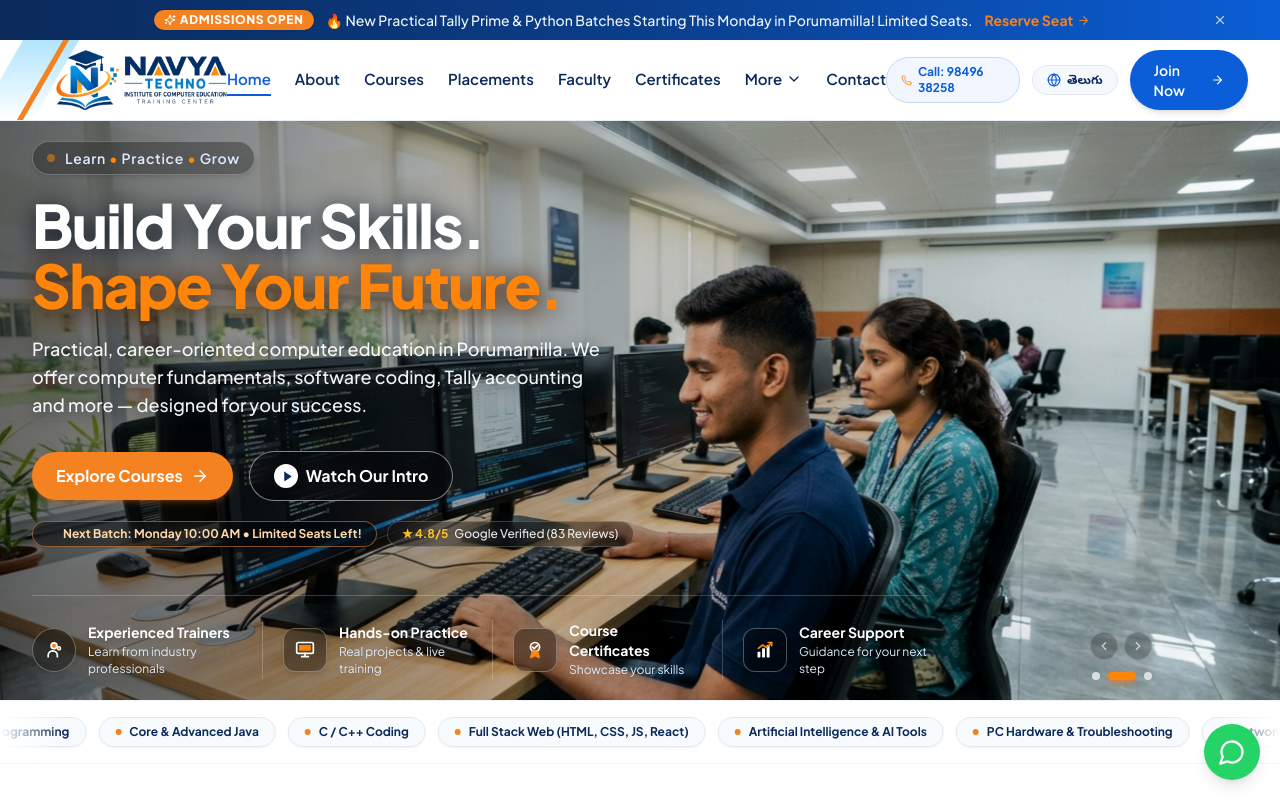
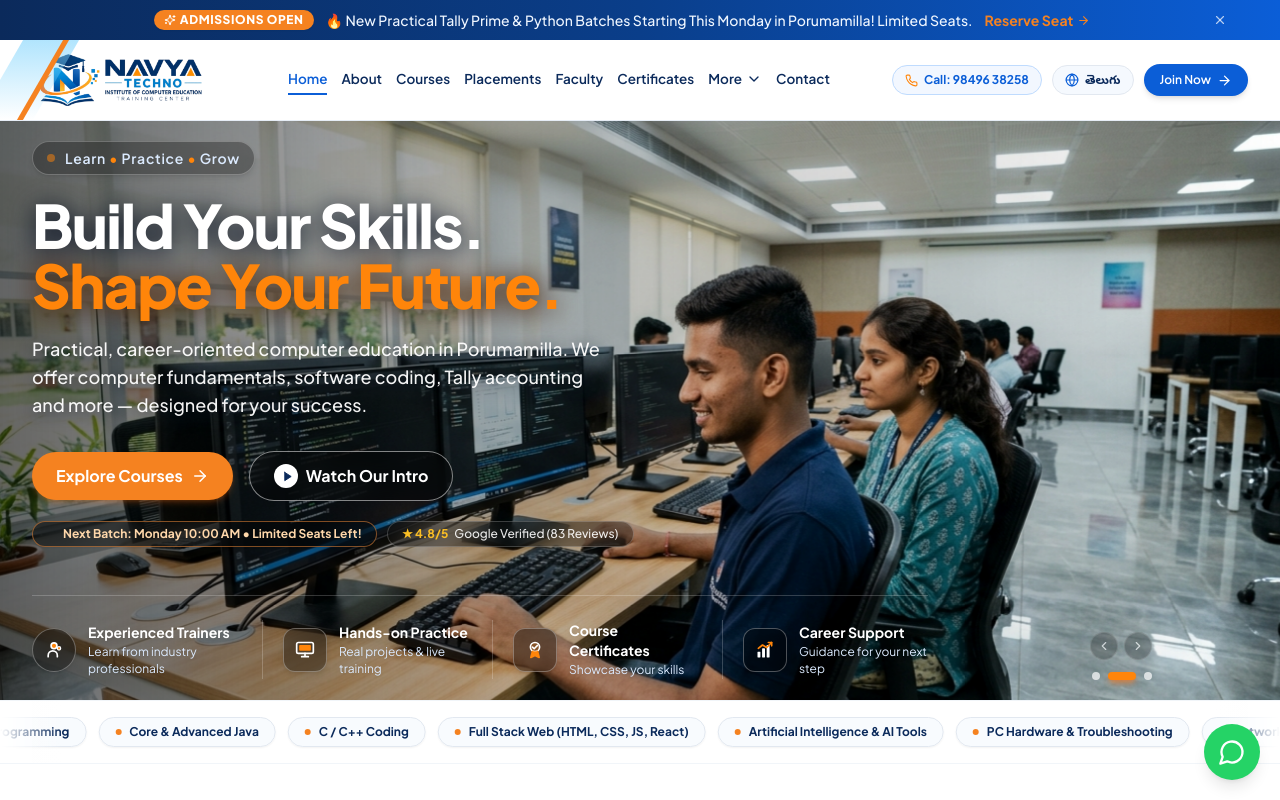
Before and after one commit to madhu16262223/NAVYA-INSTITUTE, a React (Vite) app: page / in a window 1280 px wide. Shown: the top 800 px of the page. Built offline with nearby package versions, Linux system fonts and the light colour scheme.

Commit message:
Fix navbar layout: prevent logo-nav collision, add whitespace-nowrap to call pill, and optimize responsive spacing

```diff
--- a/src/components/Layout.jsx
+++ b/src/components/Layout.jsx
@@ -11,7 +11,7 @@ import { useDemoModal } from '../context/DemoModalContext';
 import { AnnouncementBar, ScrollToTop } from './Enhancements';
 
 const lk = ({ isActive }) =>
-  `border-b-2 py-1 text-[15px] font-semibold transition-colors ${
+  `border-b-2 py-1 text-[13.5px] 2xl:text-[14.5px] font-semibold transition-colors whitespace-nowrap ${
     isActive ? 'border-[#0B5ED7] text-[#0B5ED7]' : 'border-transparent text-navy hover:text-[#0B5ED7]'
   }`;
 
@@ -54,20 +54,20 @@ export function Navbar() {
         <span aria-hidden="true" className="pointer-events-none absolute left-0 top-0 hidden h-full w-14 -skew-x-[30deg] bg-gradient-to-b from-sky-300/60 to-transparent sm:block" />
         <span aria-hidden="true" className="pointer-events-none absolute left-10 top-0 hidden h-full w-1.5 -skew-x-[30deg] bg-accent sm:block" />
 
-        <div className={`container-x flex items-center justify-between transition-[height] duration-300 ${s ? 'h-16' : 'h-[72px] xl:h-20'}`}>
+        <div className={`container-x flex items-center justify-between gap-4 transition-[height] duration-300 ${s ? 'h-16' : 'h-[72px] xl:h-20'}`}>
           {/* Logo */}
-          <Link to="/" aria-label="Navya Techno home" className="sm:ml-6">
+          <Link to="/" aria-label="Navya Techno home" className="shrink-0 mr-4 sm:mr-6 2xl:mr-8 sm:ml-2 2xl:ml-4">
             <img
               src={images.logo.horizontal}
               alt="Navya Techno – Institute of Computer Education Training Center"
               width="1100"
               height="353"
-              className={`w-auto transition-[height] duration-300 ${s ? 'h-11 sm:h-12' : 'h-12 sm:h-14 xl:h-[60px]'}`}
+              className={`w-auto transition-[height] duration-300 ${s ? 'h-10 sm:h-11' : 'h-11 sm:h-12 xl:h-[52px]'}`}
             />
           </Link>
 
           {/* Desktop Navigation Links */}
-          <nav aria-label="Main" className="hidden items-center gap-6 xl:flex">
+          <nav aria-label="Main" className="hidden items-center gap-3.5 2xl:gap-5 xl:flex shrink-0">
             <NavLink to="/" end className={lk}>{t('home')}</NavLink>
             <NavLink to="/about" className={lk}>{t('about')}</NavLink>
             <NavLink to="/courses" className={lk}>{t('courses')}</NavLink>
@@ -81,7 +81,7 @@ export function Navbar() {
                 aria-expanded={m}
                 aria-haspopup="true"
                 onClick={() => setM(!m)}
-                className={`flex items-center gap-1 border-b-2 py-1 text-[15px] font-semibold ${
+                className={`flex items-center gap-1 border-b-2 py-1 text-[13.5px] 2xl:text-[14.5px] font-semibold whitespace-nowrap ${
                   moreActive ? 'border-[#0B5ED7] text-[#0B5ED7]' : 'border-transparent text-navy hover:text-[#0B5ED7]'
                 }`}
               >
@@ -112,13 +112,13 @@ export function Navbar() {
           </nav>
 
           {/* Right Header Actions: Call Pill, Language Toggle & CTA */}
-          <div className="hidden items-center gap-3 xl:flex">
+          <div className="hidden items-center gap-2.5 2xl:gap-3 xl:flex shrink-0">
             {/* Quick Call Button */}
             <a
               href="tel:+919849638258"
-              className="inline-flex items-center gap-1.5 rounded-full border border-blue-200 bg-blue-50/80 px-3.5 py-1.5 text-xs font-bold text-[#0B5ED7] transition hover:bg-[#0B5ED7] hover:text-white"
+              className="whitespace-nowrap shrink-0 inline-flex items-center gap-1.5 rounded-full border border-blue-200 bg-blue-50/80 px-3 2xl:px-3.5 py-1.5 text-xs font-bold text-[#0B5ED7] transition hover:bg-[#0B5ED7] hover:text-white"
             >
-              <Phone size={13} className="text-[#FF850A]" />
+              <Phone size={13} className="text-[#FF850A] shrink-0" />
               <span>Call: 98496 38258</span>
             </a>
 
@@ -127,18 +127,18 @@ export function Navbar() {
               onClick={toggleLang}
               title="Switch language between English and Telugu"
               aria-label="Switch language between English and Telugu"
-              className="inline-flex items-center gap-1.5 rounded-full border border-slate-200 bg-mist/80 px-3.5 py-1.5 text-xs font-bold text-navy transition hover:border-[#0B5ED7] hover:bg-white"
+              className="whitespace-nowrap shrink-0 inline-flex items-center gap-1.5 rounded-full border border-slate-200 bg-mist/80 px-3 py-1.5 text-xs font-bold text-navy transition hover:border-[#0B5ED7] hover:bg-white"
             >
-              <Globe size={14} className="text-[#0B5ED7]" aria-hidden="true" />
+              <Globe size={14} className="text-[#0B5ED7] shrink-0" aria-hidden="true" />
               <span>{lang === 'en' ? 'తెలుగు' : 'English'}</span>
             </button>
 
             {/* Join Now */}
             <Link
               to="/contact"
-              className="inline-flex items-center gap-2 rounded-full bg-[#0B5ED7] px-6 py-2.5 text-sm font-semibold text-white shadow-md transition-colors hover:bg-[#0A4FB4]"
+              className="whitespace-nowrap shrink-0 inline-flex items-center gap-1.5 rounded-full bg-[#0B5ED7] px-4 2xl:px-5 py-2 text-xs 2xl:text-sm font-semibold text-white shadow-md transition-colors hover:bg-[#0A4FB4]"
             >
-              {t('joinNow')} <ArrowRight size={16} />
+              {t('joinNow')} <ArrowRight size={15} className="shrink-0" />
             </Link>
           </div>
 
```
